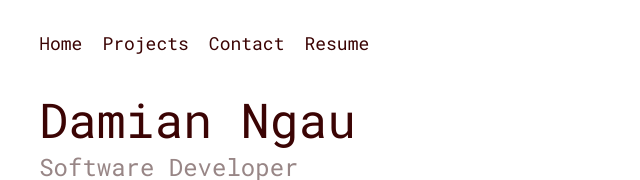
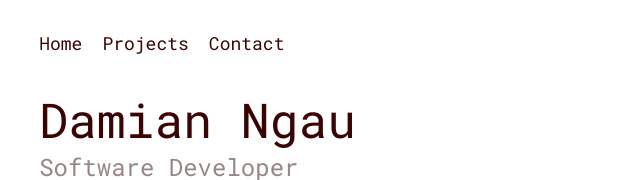
Before and after one commit to damian-ngau/portfolio-website, a Gatsby site: page / in a window 1280 px wide. Shown: the top 180 px of the page, 32-672 px from the left. Built offline with nearby package versions, Linux system fonts and the light colour scheme; Gatsby itself is replaced by a stand-in of ours.

Commit message:
Removed Resume Link

```diff
--- a/src/components/layout.js
+++ b/src/components/layout.js
@@ -21,10 +21,6 @@ export default function Layout({ children }) {
           <Link className={styles.link} href="/#Contacts">
             Contact
           </Link>
-
-          <Link className={styles.link} href={resumeLink}>
-            Resume
-          </Link>
         </div>
       </div>
       <div className={styles.app}>
```
